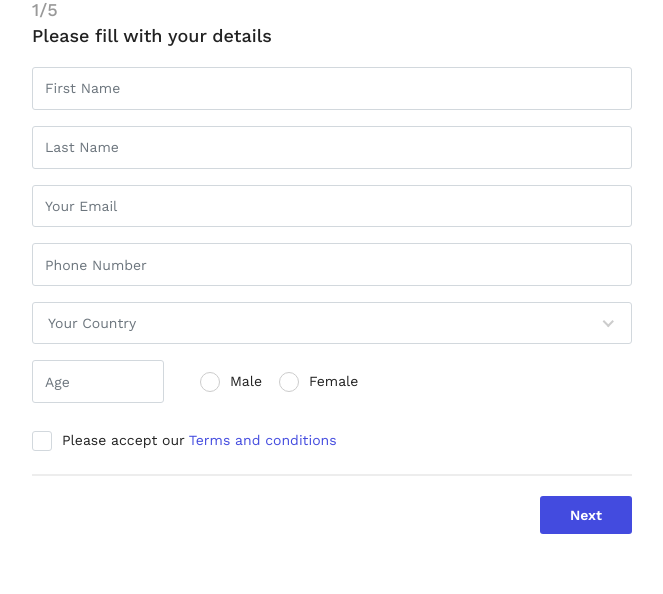
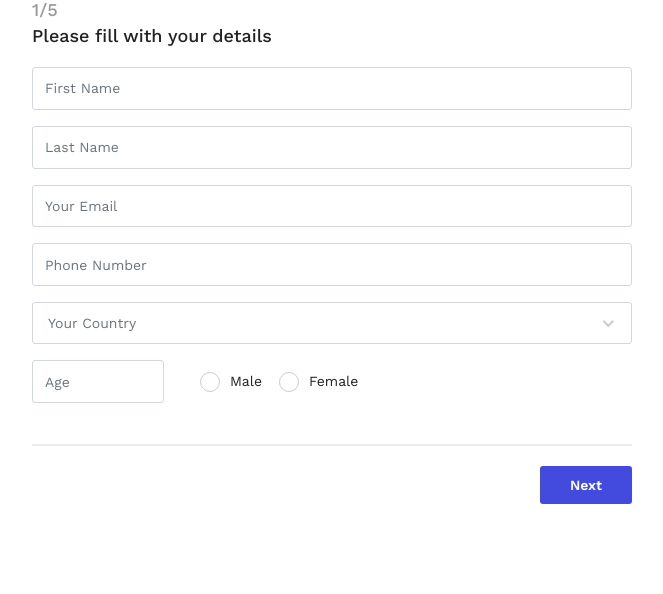
Before and after one commit to Jan-Cosmic-Foundation/drjan_exclusive, a Django app: page /event-registration/register/ in a window 1280 px wide. Shown: the part 375-969 px from the top of the page, without its empty margins (308-971 px from the left). After the commit the page ends 879 px from the top, so only its background shows below. Run offline with Django 5.2, Linux system fonts and the light colour scheme; some libraries are stand-ins or nearby versions.

Commit message:
add registration form

```diff
--- a/registration/templates/registration/index.html
+++ b/registration/templates/registration/index.html
@@ -9,7 +9,7 @@
     <meta name="viewport" content="width=device-width, initial-scale=1">
     <meta name="description" content="Wilio Survey, Quotation, Review and Register form Wizard by Ansonika.">
     <meta name="author" content="Ansonika">
-    <title>Wilio | Survey, Quotation, Review and Register form Wizard</title>
+    <title>JCF | 2024 Event Registration</title>
 
     <!-- Favicons-->
     <link rel="shortcut icon" href="img/favicon.ico" type="image/x-icon">
@@ -161,12 +161,12 @@
 										</div>
 									</div>
 									<!-- /row -->
-									<div class="form-group terms">
-										<label class="container_check">Please accept our <a href="#" data-bs-toggle="modal" data-bs-target="#terms-txt">Terms and conditions</a>
-											<input type="checkbox" name="terms" value="Yes" class="required">
-											<span class="checkmark"></span>
-										</label>
-									</div>
+<!--									<div class="form-group terms">-->
+<!--										<label class="container_check">Please accept our <a href="#" data-bs-toggle="modal" data-bs-target="#terms-txt">Terms and conditions</a>-->
+<!--											<input type="checkbox" name="terms" value="Yes" class="required">-->
+<!--											<span class="checkmark"></span>-->
+<!--										</label>-->
+<!--									</div>-->
 								</div>
 								<!-- /step-->
 								<!-- impartation -->
```
